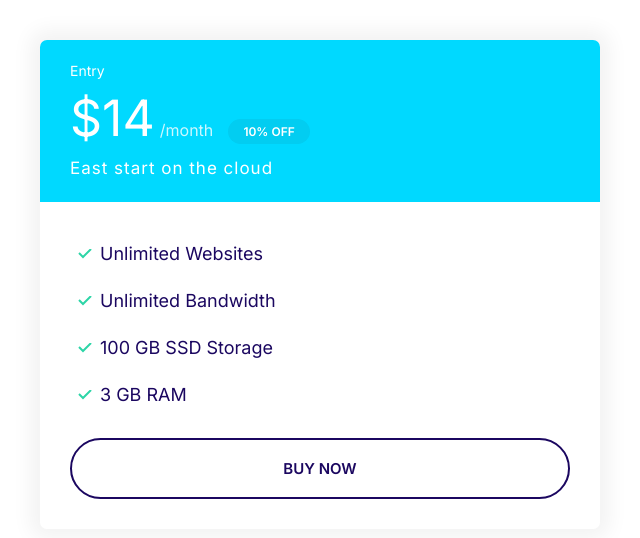
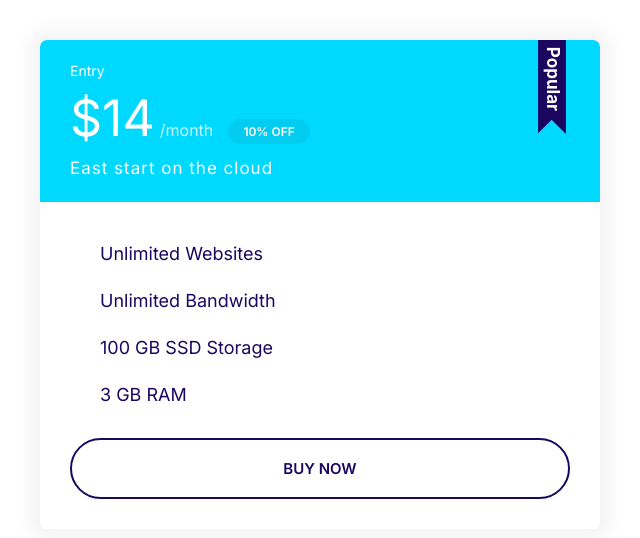
Before and after one commit to praise002/Moshify, a plain HTML site: page index.html in a window 1280 px wide. Shown: the whole page, without its empty margins (0-640 px from the left). Drawn offline with Linux system fonts and the light colour scheme.

Commit message:
Apply the popular badge component

```diff
--- a/css/styles.css
+++ b/css/styles.css
@@ -338,6 +338,19 @@
     margin-bottom: 2rem;
 }
 
+.plan--popular .card__header{
+    position: relative;
+}
+
+.plan--popular .card__header::before {
+    content: url(/icons/popular.svg);
+    width: 40px;
+    display: inline-block;
+    position: absolute;
+    top: -6px;
+    right: 5%;
+}
+
 @media screen and (min-width: 1024px) {
     .plan__name{
         font-size: 1.4rem;
--- a/index.html
+++ b/index.html
@@ -13,7 +13,7 @@
 <body>
 
     <div style="width: 50%; padding: 4rem;">
-        <div class="plan">
+        <div class="plan plan--popular">
             <div class="card card--secondary">
                 <header class="card__header">
                     <h3 class="plan__name">Entry</h3>
```
Also changed, not shown: icons/chevron.svg (deleted), icons/clock.svg (deleted), icons/computer.svg (deleted), icons/easy.svg (deleted), icons/growth.svg (deleted), icons/line.svg (deleted), icons/logo.svg (deleted), icons/menu.svg (deleted), icons/popular.svg (added), icons/quotes.svg (deleted), icons/search.svg (deleted), icons/settings.svg (deleted), icons/snap.svg (deleted), icons/tick.svg (deleted), 1 more files.
